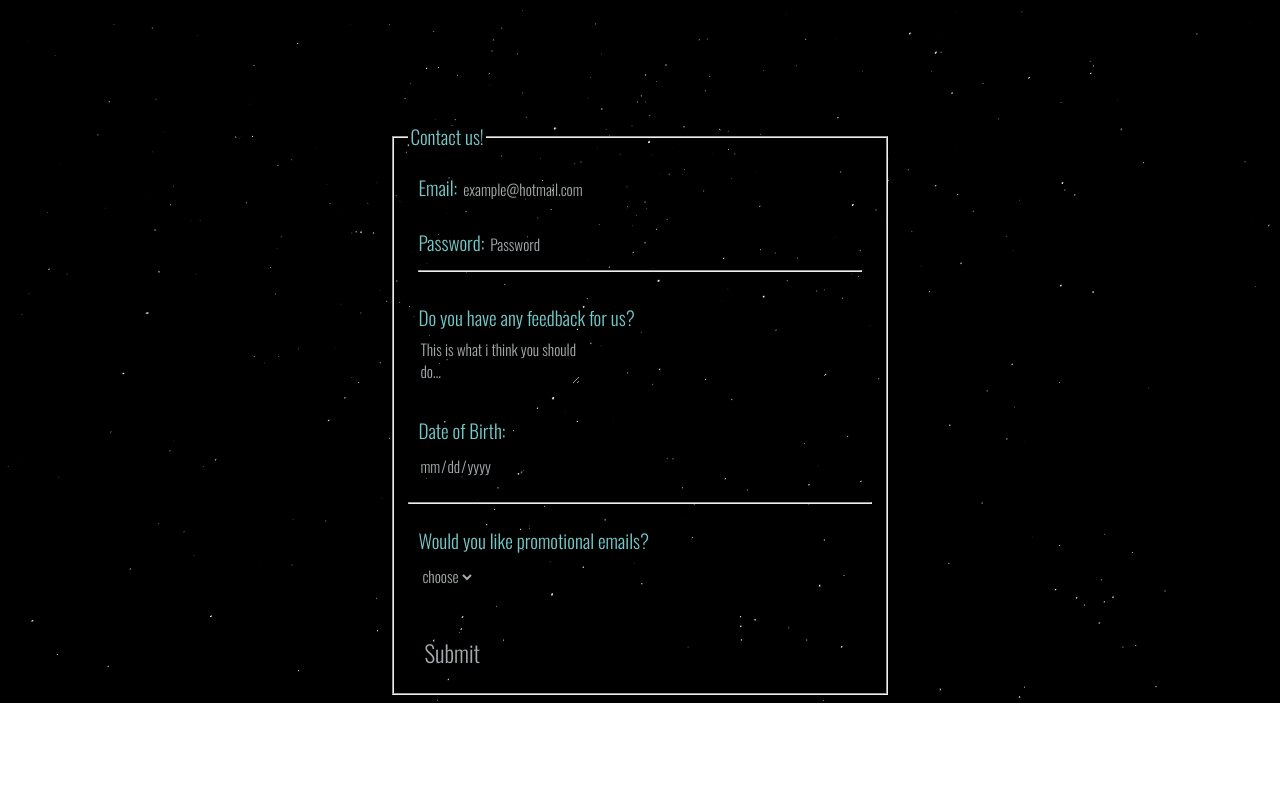
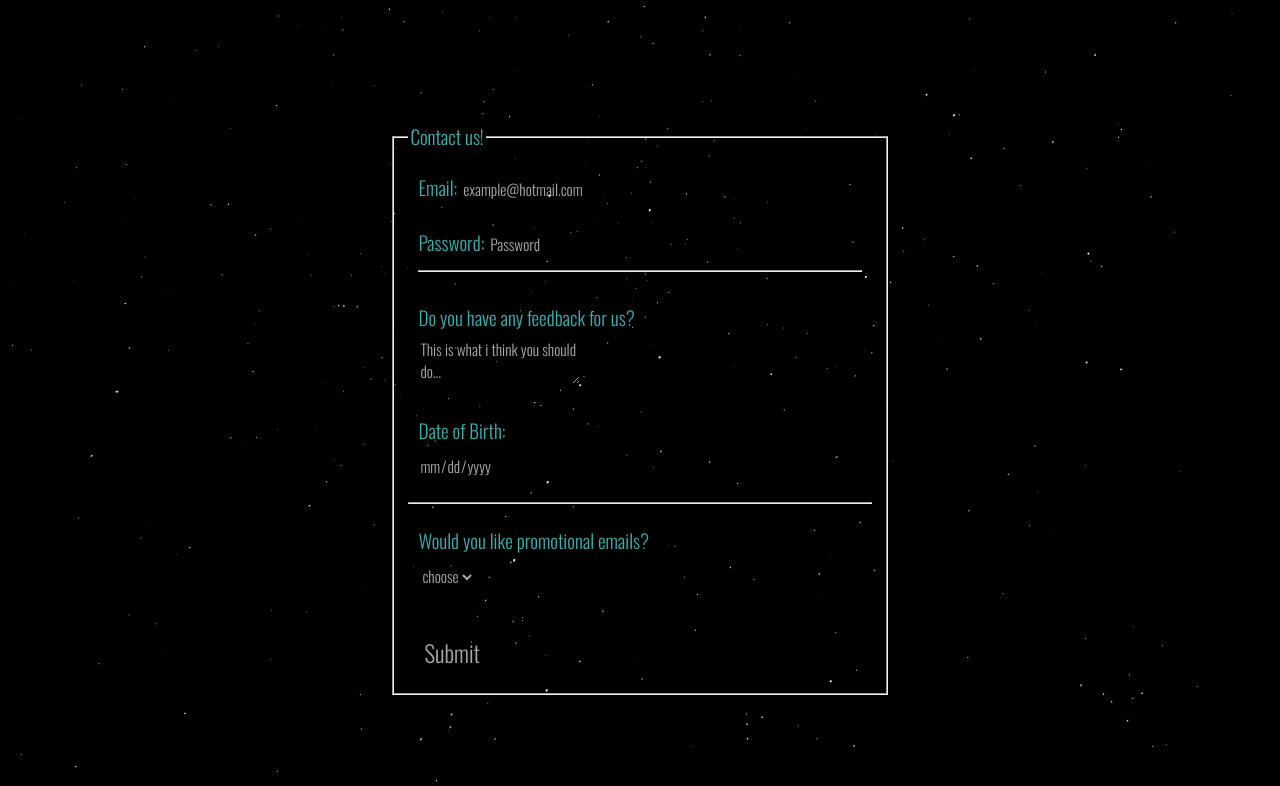
Before and after one commit to ibenkodehode/Horizon, a plain HTML site: page Pages/contact.html in a window 1280 px wide. Shown: the part 164-950 px from the top of the page. Before the commit the page ends 867 px from the top, so only its background shows below. Drawn offline with nearby package versions, Linux system fonts and the light colour scheme.

Commit message:
margin contact box

```diff
--- a/index.css
+++ b/index.css
@@ -197,6 +197,11 @@ p {
 }
 
 /* CONTACT PAGE*/
+fieldset {
+  margin-top: 0;
+  margin-bottom: 20vh;
+}
+
 .submit {
   margin-top: 20px;
   margin-left: auto;
@@ -228,7 +233,7 @@ a {
   font-family: Oswald;
   font-weight: 400;
   line-height: 1.8em;
-  color: #74cac9;
+  color: #3eafaf;
   margin-left: auto;
   margin-right: auto;
   font-size: 1.2em;
```
